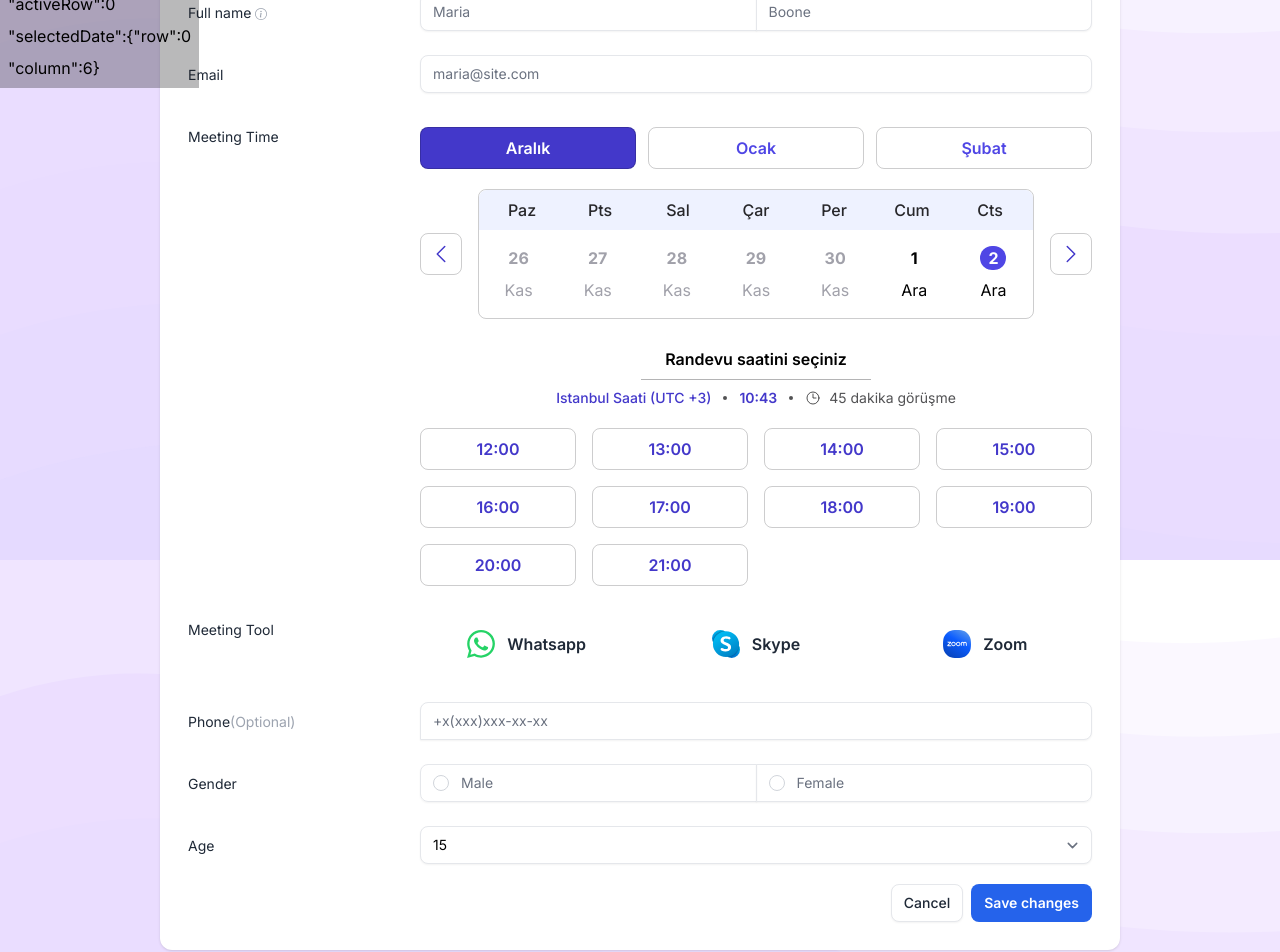
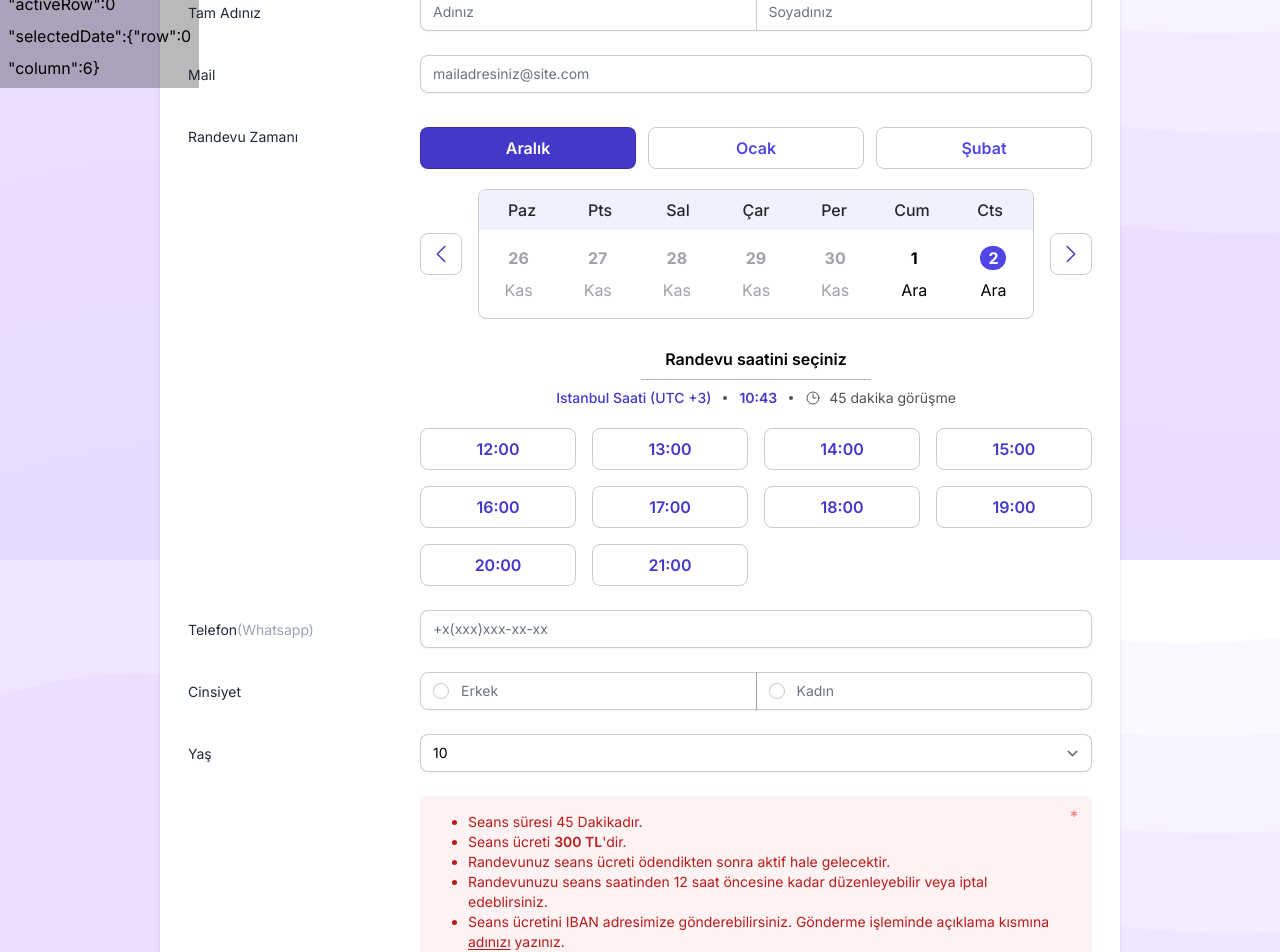
Before and after one commit to abdullahtalhacan/saliha-nextjs, a Next.js app: page /appointment in a window 1280 px wide. Shown: the part 240-1192 px from the top of the page. Built offline with nearby package versions, Linux system fonts and the light colour scheme.

Commit message:
some fix

```diff
--- a/app/appointment/page.tsx
+++ b/app/appointment/page.tsx
@@ -1,20 +1,21 @@
 import React from 'react'
 import Schedule from './Schedule'
+import WarningBox from '../components/WarningBox'
 
 const Appointment = () => {
     const ageRange = {
-        min: 15,
-        max: 51
+        min: 10,
+        max: 65
     }
     return (
         <div className="max-w-5xl px-4 py-5 sm:px-6 lg:px-8 lg:py-14 mx-auto">
             <div className="bg-white rounded-xl shadow p-4 sm:p-7">
                 <div className="mb-8 text-center">
                     <h2 className="text-xl font-bold text-gray-800">
-                        Appointment Form
+                        Randevu Formu
                     </h2>
                     <p className="text-sm text-gray-600">
-                        Manage your name, password and account settings.
+                        Aşağıdaki bilgileri doldurarak başvurunuzu yapınız.
                     </p>
                 </div>
 
@@ -22,41 +23,30 @@ const Appointment = () => {
 
                     <div className="sm:col-span-3">
                         <label htmlFor="af-account-full-name" className="inline-block text-sm text-gray-800 mt-2.5">
-                            Full name
+                            Tam Adınız
                         </label>
-                        <div className="hs-tooltip inline-block">
-                            <button type="button" className="hs-tooltip-toggle ms-1">
-                                <svg className="inline-block w-3 h-3 text-gray-400" xmlns="http://www.w3.org/2000/svg" width="16" height="16" fill="currentColor" viewBox="0 0 16 16">
-                                    <path d="M8 15A7 7 0 1 1 8 1a7 7 0 0 1 0 14zm0 1A8 8 0 1 0 8 0a8 8 0 0 0 0 16z" />
-                                    <path d="m8.93 6.588-2.29.287-.082.38.45.083c.294.07.352.176.288.469l-.738 3.468c-.194.897.105 1.319.808 1.319.545 0 1.178-.252 1.465-.598l.088-.416c-.2.176-.492.246-.686.246-.275 0-.375-.193-.304-.533L8.93 6.588zM9 4.5a1 1 0 1 1-2 0 1 1 0 0 1 2 0z" />
-                                </svg>
-                            </button>
-                            <span className="hs-tooltip-content hs-tooltip-shown:opacity-100 hs-tooltip-shown:visible opacity-0 transition-opacity inline-block absolute invisible w-40 text-center z-10 py-1 px-2 bg-gray-900 text-xs font-medium text-white rounded shadow-sm" role="tooltip">
-                                Displayed on public forums, such as Preline
-                            </span>
-                        </div>
+
                     </div>
-
                     <div className="sm:col-span-9">
                         <div className="sm:flex">
-                            <input id="af-account-full-name" type="text" className="py-2 px-3 pe-11 block w-full border-gray-200 shadow-sm -mt-px -ms-px first:rounded-t-lg last:rounded-b-lg sm:first:rounded-s-lg sm:mt-0 sm:first:ms-0 sm:first:rounded-se-none sm:last:rounded-es-none sm:last:rounded-e-lg text-sm relative focus:z-10 focus:border-blue-500 focus:ring-blue-500 disabled:opacity-50 disabled:pointer-events-none" placeholder="Maria" />
-                            <input type="text" className="py-2 px-3 pe-11 block w-full border-gray-200 shadow-sm -mt-px -ms-px first:rounded-t-lg last:rounded-b-lg sm:first:rounded-s-lg sm:mt-0 sm:first:ms-0 sm:first:rounded-se-none sm:last:rounded-es-none sm:last:rounded-e-lg text-sm relative focus:z-10 focus:border-blue-500 focus:ring-blue-500 disabled:opacity-50 disabled:pointer-events-none" placeholder="Boone" />
+                            <input id="af-account-full-name" type="text" className="py-2 px-3 pe-11 block w-full border-zinc-950/20 shadow-sm -mt-px -ms-px first:rounded-t-lg last:rounded-b-lg sm:first:rounded-s-lg sm:mt-0 sm:first:ms-0 sm:first:rounded-se-none sm:last:rounded-es-none sm:last:rounded-e-lg text-sm relative focus:z-10 focus:border-blue-500 focus:ring-blue-500 disabled:opacity-50 disabled:pointer-events-none" placeholder="Adınız" />
+                            <input type="text" className="py-2 px-3 pe-11 block w-full border-zinc-950/20 shadow-sm -mt-px -ms-px first:rounded-t-lg last:rounded-b-lg sm:first:rounded-s-lg sm:mt-0 sm:first:ms-0 sm:first:rounded-se-none sm:last:rounded-es-none sm:last:rounded-e-lg text-sm relative focus:z-10 focus:border-blue-500 focus:ring-blue-500 disabled:opacity-50 disabled:pointer-events-none" placeholder="Soyadınız" />
                         </div>
                     </div>
 
                     <div className="sm:col-span-3">
                         <label htmlFor="af-account-email" className="inline-block text-sm text-gray-800 mt-2.5">
-                            Email
+                            Mail
                         </label>
                     </div>
 
                     <div className="sm:col-span-9">
-                        <input id="af-account-email" type="email" className="py-2 px-3 pe-11 block w-full border-gray-200 shadow-sm text-sm rounded-lg focus:border-blue-500 focus:ring-blue-500 disabled:opacity-50 disabled:pointer-events-none" placeholder="maria@site.com" />
+                        <input type="email" className="py-2 px-3 pe-11 block w-full border-zinc-950/20 shadow-sm text-sm rounded-lg focus:border-blue-500 focus:ring-blue-500 disabled:opacity-50 disabled:pointer-events-none" placeholder="mailadresiniz@site.com" />
                     </div>
 
                     <div className="sm:col-span-3">
                         <label htmlFor="af-account-password" className="inline-block text-sm text-gray-800 mt-2.5">
-                            Meeting Time
+                            Randevu Zamanı
                         </label>
                     </div>
 
@@ -64,66 +54,41 @@ const Appointment = () => {
                         <Schedule />
                     </div>
 
-                    <div className="sm:col-span-3">
-                        <label htmlFor="af-account-password" className="inline-block text-sm text-gray-800 mt-2.5">
-                            Meeting Tool
-                        </label>
-                    </div>
-
-                    <div className="sm:col-span-9">
-                        <div className="mx-auto">
-                            <nav className="max-w-6xl mx-auto grid sm:flex gap-y-px sm:gap-y-0 sm:gap-x-4">
-                                <button type="button" className="w-full flex items-center justify-center space-x-3 hover:bg-indigo-100 p-3 md:p-5 rounded-xl">
-                                    <img src="/icon/whatsapp.svg" alt="" className='flex-shrink-0 hidden sm:block h-7 w-7' />
-                                    <span className="block font-semibold text-gray-800">Whatsapp</span>
-                                </button>
-                                <button type="button" className="w-full flex items-center justify-center space-x-3 hover:bg-indigo-100 p-3 md:p-5 rounded-xl">
-                                    <img src="/icon/skype.svg" alt="" className='flex-shrink-0 hidden sm:block h-7 w-7' />
-                                    <span className="block font-semibold text-gray-800">Skype</span>
-                                </button>
-                                <button type="button" className="w-full flex items-center justify-center space-x-3 hover:bg-indigo-100 p-3 md:p-5 rounded-xl">
-                                    <img src="/icon/zoom.svg" alt="" className='flex-shrink-0 hidden sm:block h-7 w-7' />
-                                    <span className="block font-semibold text-gray-800">Zoom</span>
-                                </button>
-                            </nav>
-                        </div>
-
-                    </div>
 
                     <div className="sm:col-span-3">
                         <div className="inline-block">
                             <label htmlFor="af-account-phone" className="inline-block text-sm text-gray-800 mt-2.5">
-                                Phone
+                                Telefon
                             </label>
                             <span className="text-sm text-gray-400">
-                                (Optional)
+                                (Whatsapp)
                             </span>
                         </div>
                     </div>
 
                     <div className="sm:col-span-9">
                         <div className="sm:flex">
-                            <input id="af-account-phone" type="text" className="py-2 px-3 pe-11 block w-full border-gray-200 shadow-sm -mt-px -ms-px first:rounded-t-lg last:rounded-b-lg sm:first:rounded-s-lg sm:mt-0 sm:first:ms-0 sm:first:rounded-se-none sm:last:rounded-es-none sm:last:rounded-e-lg text-sm relative focus:z-10 focus:border-blue-500 focus:ring-blue-500 disabled:opacity-50 disabled:pointer-events-none" placeholder="+x(xxx)xxx-xx-xx" />
+                            <input type="text" className="py-2 px-3 pe-11 block w-full border-zinc-950/20 shadow-sm text-sm rounded-lg focus:border-blue-500 focus:ring-blue-500 disabled:opacity-50 disabled:pointer-events-none" placeholder="+x(xxx)xxx-xx-xx" />
                         </div>
                     </div>
 
                     <div className="sm:col-span-3">
                         <label htmlFor="af-account-gender-checkbox" className="inline-block text-sm text-gray-800 mt-2.5">
-                            Gender
+                            Cinsiyet
                         </label>
                     </div>
 
                     <div className="sm:col-span-9">
                         <fieldset>
                             <div className="sm:flex">
-                                <label htmlFor="male" className="flex py-2 px-3 w-full border border-gray-200 shadow-sm -mt-px -ms-px first:rounded-t-lg last:rounded-b-lg sm:first:rounded-s-lg sm:mt-0 sm:first:ms-0 sm:first:rounded-se-none sm:last:rounded-es-none sm:last:rounded-e-lg text-sm relative focus:z-10 disabled:opacity-50 disabled:pointer-events-none">
-                                    <input id='male' type="radio" name="gender" value="male" className="shrink-0 mt-0.5 border-gray-300 rounded-full text-blue-600 focus:ring-0 focus:ring-offset-0 disabled:opacity-50 disabled:pointer-events-none" />
-                                    <span className="text-sm text-gray-500 ms-3">Male</span>
+                                <label htmlFor="male" className="flex py-2 px-3 w-full border border-zinc-950/20 shadow-sm -mt-px -ms-px first:rounded-t-lg last:rounded-b-lg sm:first:rounded-s-lg sm:mt-0 sm:first:ms-0 sm:first:rounded-se-none sm:last:rounded-es-none sm:last:rounded-e-lg text-sm relative focus:z-10 disabled:opacity-50 disabled:pointer-events-none">
+                                    <input id='male' type="radio" name="gender" value="male" className="shrink-0 mt-0.5 border-zinc-950/20 rounded-full text-blue-600 focus:ring-0 focus:ring-offset-0 disabled:opacity-50 disabled:pointer-events-none" />
+                                    <span className="text-sm text-gray-500 ms-3">Erkek</span>
                                 </label>
 
-                                <label htmlFor="female" className="flex py-2 px-3 w-full border border-gray-200 shadow-sm -mt-px -ms-px first:rounded-t-lg last:rounded-b-lg sm:first:rounded-s-lg sm:mt-0 sm:first:ms-0 sm:first:rounded-se-none sm:last:rounded-es-none sm:last:rounded-e-lg text-sm relative focus:z-10 disabled:opacity-50 disabled:pointer-events-none">
-                                    <input id="female" type="radio" name="gender" value="female" className="shrink-0 mt-0.5 border-gray-300 rounded-full text-blue-600 focus:ring-0 focus:ring-offset-0 disabled:opacity-50 disabled:pointer-events-none" />
-                                    <span className="text-sm text-gray-500 ms-3">Female</span>
+                                <label htmlFor="female" className="flex py-2 px-3 w-full border border-zinc-950/20 shadow-sm -mt-px -ms-px first:rounded-t-lg last:rounded-b-lg sm:first:rounded-s-lg sm:mt-0 sm:first:ms-0 sm:first:rounded-se-none sm:last:rounded-es-none sm:last:rounded-e-lg text-sm relative focus:z-10 disabled:opacity-50 disabled:pointer-events-none">
+                                    <input id="female" type="radio" name="gender" value="female" className="shrink-0 mt-0.5 border-zinc-950/20 rounded-full text-blue-600 focus:ring-0 focus:ring-offset-0 disabled:opacity-50 disabled:pointer-events-none" />
+                                    <span className="text-sm text-gray-500 ms-3">Kadın</span>
                                 </label>
                             </div>
                         </fieldset>
@@ -131,27 +96,28 @@ const Appointment = () => {
 
                     <div className="sm:col-span-3">
                         <label htmlFor="af-account-bio" className="inline-block text-sm text-gray-800 mt-2.5">
-                            Age
+                            Yaş
                         </label>
                     </div>
 
                     <div className="sm:col-span-9">
-                        <select id="af-submit-app-category" className="py-2 px-3 pe-9 block w-full border-gray-200 shadow-sm rounded-lg text-sm focus:border-blue-500 focus:ring-blue-500 disabled:opacity-50 disabled:pointer-events-none">
+                        <select id="af-submit-app-category" className="py-2 px-3 pe-9 block w-full border-zinc-950/20 shadow-sm rounded-lg text-sm focus:border-blue-500 focus:ring-blue-500 disabled:opacity-50 disabled:pointer-events-none">
                             {
                                 Array.from(new Array(ageRange.max - ageRange.min), (_, index) => (
                                     <option key={index} value={index + ageRange.min}>{ index + ageRange.min }</option>
                                 ))
                             }
+                            <option value="65+">65+</option>
                         </select>
                     </div>
+
+                    <div className='sm:col-span-3'></div>
+                    <div className="sm:col-span-9"><WarningBox /></div>
                 </div>
 
                 <div className="mt-5 flex justify-end gap-x-2">
-                    <button type="button" className="py-2 px-3 inline-flex items-center gap-x-2 text-sm font-medium rounded-lg border border-gray-200 bg-white text-gray-800 shadow-sm hover:bg-gray-50 disabled:opacity-50 disabled:pointer-events-none">
-                        Cancel
-                    </button>
                     <button type="button" className="py-2 px-3 inline-flex items-center gap-x-2 text-sm font-semibold rounded-lg border border-transparent bg-blue-600 text-white hover:bg-blue-700 disabled:opacity-50 disabled:pointer-events-none">
-                        Save changes
+                        Randevuyu Tamamla
                     </button>
                 </div>
             </div>
--- /dev/null
+++ b/app/components/WarningBox.tsx
@@ -0,0 +1,35 @@
+'use client'
+
+import { useState } from "react"
+
+const WarningBox = () => {
+    const [toggle, setToggle] = useState<boolean>(false)
+  return (
+      <div onClick={() => setToggle(!toggle)} className={`${toggle ? 'bg-green-50' : 'bg-red-50'} p-2 rounded-md cursor-pointer transition-all duration-300`}>
+          <div className='flex px-6 relative'>
+              <div className="absolute right-0 top-0 flex items-center justify-center rounded-lg">
+                  {
+                      toggle ? (
+                          <svg xmlns="http://www.w3.org/2000/svg" viewBox="0 0 20 20" fill="currentColor" aria-hidden="true" className="w-5 h-5 text-green-400"><path fillRule="evenodd" d="M10 18a8 8 0 100-16 8 8 0 000 16zm3.857-9.809a.75.75 0 00-1.214-.882l-3.483 4.79-1.88-1.88a.75.75 0 10-1.06 1.061l2.5 2.5a.75.75 0 001.137-.089l4-5.5z" clipRule="evenodd"></path></svg>
+                      ) : (
+                        <span className="w-5 h-5 text-center text-red-400">*</span>
+                      )
+                  }
+              </div>
+              <div className={`ml-4 text-sm ${toggle ? 'text-green-700' : 'text-red-700'}`}>
+                  <ul className='mt-2 list-disc'>
+                      <li>Seans süresi 45 Dakikadır.</li>
+                      <li>Seans ücreti <span className="font-semibold">300 TL</span>'dir.</li>
+                      <li>Randevunuz seans ücreti ödendikten sonra aktif hale gelecektir.</li>
+                      <li>Randevunuzu seans saatinden 12 saat öncesine kadar düzenleyebilir veya iptal edeblirsiniz.</li>
+                      <li>Seans ücretini IBAN adresimize gönderebilirsiniz. Gönderme işleminde açıklama kısmına <span className="underline underline-offset-2">adınızı</span> yazınız.</li>
+                  </ul>
+
+                  <h3 className='font-medium mt-4'>Hükümleri ve koşulları okudum, kabul ediyorum.</h3>
+              </div>
+          </div>
+      </div>
+  )
+}
+
+export default WarningBox
```
